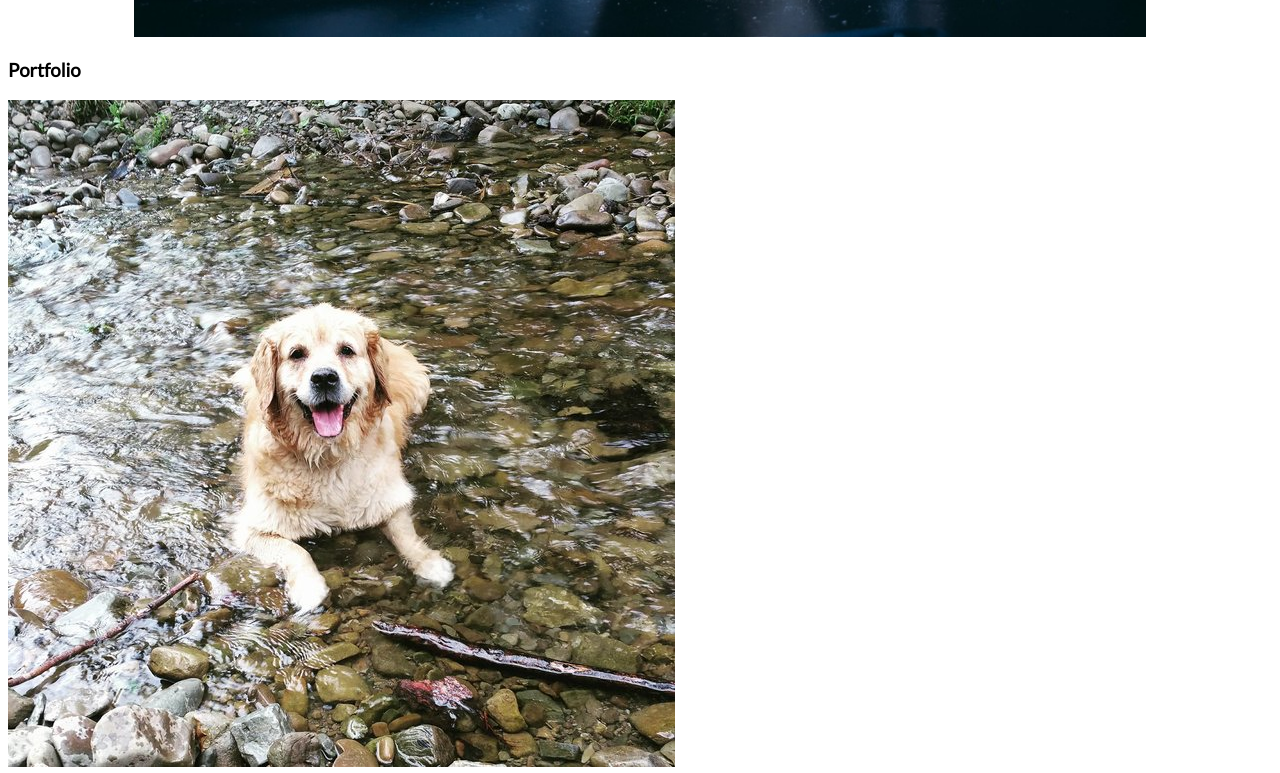
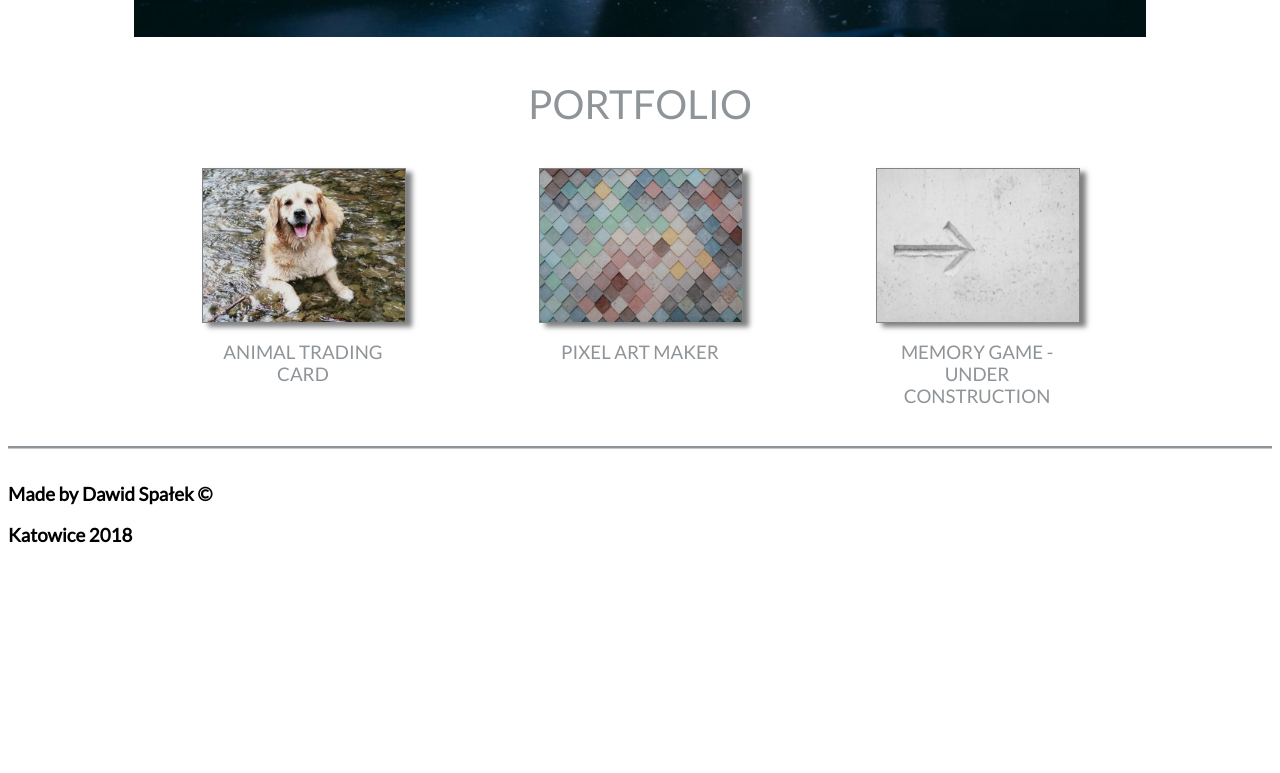
Before and after one commit to dawspa/DawidsWebPortfolio, a plain HTML site: page index.html in a window 1280 px wide. Shown: the part 805-1578 px from the top of the page. After the commit the page ends 1369 px from the top, so only its background shows below. Drawn offline with Linux system fonts and the light colour scheme.

Commit message:
projects section created

```diff
--- a/css/styles.css
+++ b/css/styles.css
@@ -4,6 +4,7 @@ html {
 
 * {
     font-family: 'Lato', sans-serif;
+    /*border:1px solid red;*/
 }
 
 /*HEADER*/
@@ -31,14 +32,14 @@ html {
 }
 
 .name {
-    font-weight: 200;
-    font-size: 2em;
+    font-weight: 300;
+    font-size: 3em;
     text-transform: uppercase;
     color: #8F9498;
 }
 
 .job {
-    font-size: 1em;
+    font-size: 1.5em;
     font-weight: bold;
     text-align: right;
     color: #6495ed;
@@ -52,7 +53,8 @@ html {
     padding-top: 1.25em;
     margin-bottom: 2em;
 }
-/*at 450 logo hidden and 1.5em name*/
+/*at 450 logo hidden and 1.5em name 1em job*/
+/*at 1200 name 2em*/
 
 /*INTRO*/
 
@@ -94,3 +96,50 @@ html {
     color: lightskyblue;
 }
 /*change font size at 600px*/
+
+/*PROJECTS*/
+
+.projects_title {
+    font-weight: 200;
+    font-size: 2.5em;
+    text-transform: uppercase;
+    color: #8F9498;
+    text-align: center;
+}
+
+.projects_container {
+    display: flex;
+    flex-wrap: wrap;
+    width: 80%;
+    margin: auto;
+    justify-content: space-evenly;
+    align-items: start;
+}
+
+.projects_item {
+    max-width: 20%;
+    text-align: center;
+    margin: 0 auto;
+    text-decoration: none;
+}
+
+.projects_logo img {
+    display: block;
+    height: 100%;
+    width: 100%;
+    filter: brightness(90%);
+    border: solid 1px #8F9498;
+    box-shadow: 6px 4px 5px 0px rgba(0,0,0,0.50);
+}
+
+.projects_name {
+    color: #8F9498;
+    font-weight: 200;
+    text-transform: uppercase;
+
+}
+
+/*at 1050 title 2em or less*/
+/*at 850 project name 1em or less*/
+
+/*FOOTER*/
--- a/index.html
+++ b/index.html
@@ -46,9 +46,9 @@
             <a class="projects_item" href="https://dawspa.github.io/Zara_Animal_Trading_Card/">
                 <picture class="projects_logo">
                     <!--Photo of my dog from ATCard-->
-                    <source media="(min-width: 667px)" srcset="img/resized/zara_1024.jpg 2x, img/resized/zara_667.jpg">
-                    <source media="(max-width: 666px)" srcset="img/resized/zara_375.jpg">
-                    <img src="img/resized/zara_667.jpg" alt="animal card logo">
+                    <source media="(min-width: 667px)" srcset="img/resized/zara_270.png">
+                    <source media="(max-width: 666px)" srcset="img/resized/zara_180.png">
+                    <img src="img/resized/zara_270.png" alt="animal card logo">
                 </picture>
                 <h3 class="projects_name">Animal Trading Card</h3>
             </a>
@@ -56,9 +56,9 @@
                 <picture class="projects_logo">
                     <!--Photo by Andrew Ridley on Unsplash-->
                     <source media="(min-width: 667px)"
-                            srcset="img/resized/andrew-ridley-76547-unsplash_1024.jpg 2x, img/resized/andrew-ridley-76547-unsplash_667.jpg">
-                    <source media="(max-width: 666px)" srcset="img/resized/andrew-ridley-76547-unsplash_375.jpg">
-                    <img src="img/resized/andrew-ridley-76547-unsplash_667.jpg" alt="pixel art maker logo">
+                            srcset=" img/resized/andrew-ridley-76547-unsplash270.png">
+                    <source media="(max-width: 666px)" srcset="img/resized/andrew-ridley-76547-unsplash180.png">
+                    <img src="img/resized/andrew-ridley-76547-unsplash270.png" alt="pixel art maker logo">
                 </picture>
                 <h3 class="projects_name">Pixel Art Maker</h3>
             </a>
@@ -66,9 +66,9 @@
                 <!--Photo by Hello I'm Nik on Unsplash-->
                 <picture class="projects_logo">
                     <source media="(min-width: 667px)"
-                            srcset="img/resized/hello-i-m-nik-281498-unsplash_1024.jpg 2x, img/resized/hello-i-m-nik-281498-unsplash_667.jpg">
-                    <source media="(max-width: 666px)" srcset="img/resized/hello-i-m-nik-281498-unsplash_375.jpg">
-                    <img src="img/resized/hello-i-m-nik-281498-unsplash_667.jpg" alt="under construction logo">
+                            srcset="img/resized/hello-i-m-nik-281498-unsplash270.png">
+                    <source media="(max-width: 666px)" srcset="img/resized/hello-i-m-nik-281498-unsplash180.png">
+                    <img src="img/resized/hello-i-m-nik-281498-unsplash270.png" alt="under construction logo">
                 </picture>
                 <h3 class="projects_name">Memory Game - under construction</h3>
             </a>
@@ -76,8 +76,8 @@
     </section>
 </article>
 <footer>
-    <svg class="line" xmlns="http://www.w3.org/2000/svg" width="1400" height="5">
-        <line id="ls" x1="10" y1="0" x2="1390" y2="0" style="stroke:#8F9498; stroke-width:5"></line>
+    <svg class="line" xmlns="http://www.w3.org/2000/svg" width="3000" height="5">
+        <line id="ls" x1="0" y1="0" x2="3000" y2="0" style="stroke:#8F9498; stroke-width:5"></line>
     </svg>
     <h3 class="author">Made by Dawid Spałek ©</h3>
     <h3 class="date">Katowice 2018</h3>
```
Also changed, not shown: img/resized/andrew-ridley-76547-unsplash180.png (added), img/resized/andrew-ridley-76547-unsplash270.png (added), img/resized/andrew-ridley-76547-unsplash_1024.jpg (deleted), img/resized/andrew-ridley-76547-unsplash_375.jpg (deleted), img/resized/andrew-ridley-76547-unsplash_667.jpg (deleted), img/resized/hello-i-m-nik-281498-unsplash180.png (added), img/resized/hello-i-m-nik-281498-unsplash270.png (added), img/resized/hello-i-m-nik-281498-unsplash_1024.jpg (deleted), img/resized/hello-i-m-nik-281498-unsplash_375.jpg (deleted), img/resized/hello-i-m-nik-281498-unsplash_667.jpg (deleted), img/resized/zara_1024.jpg (deleted), img/resized/zara_180.png (added), img/resized/zara_270.png (added), img/resized/zara_375.jpg (deleted), 1 more files.
